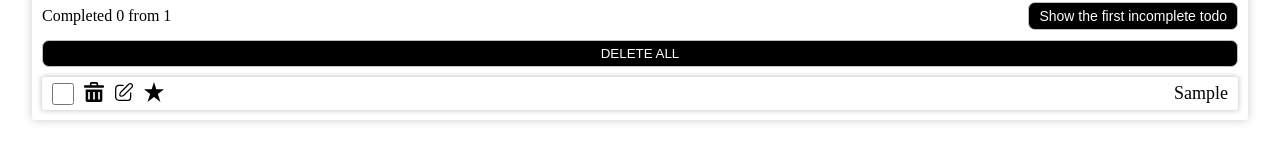
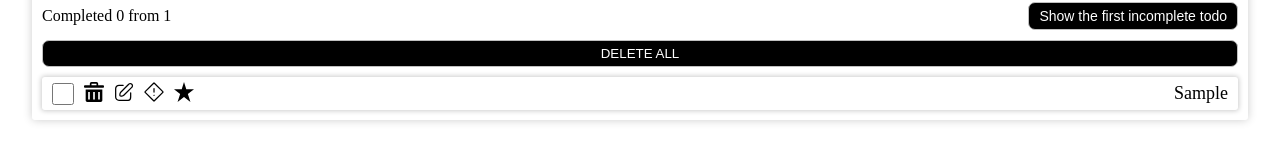
Before and after one commit to vengernazar12-web/todo-react, a React (Vite) app: page / in a window 1280 px wide. Both pictures are taken after typing "Sample" into the empty fields and a click on the button "ADD". Shown: the part 138-300 px from the top of the page. Built offline with nearby package versions, Linux system fonts and the light colour scheme.

Commit message:
Add priority

```diff
--- a/index.html
+++ b/index.html
@@ -67,6 +67,17 @@
       </g>
     </g>
   </symbol>
+
+  <symbol id="priority" viewBox="0 0 24 24" fill="none" xmlns="http://www.w3.org/2000/svg">
+    <g id="SVGRepo_iconCarrier">
+      <path
+        d="M11.5757 1.42426C11.81 1.18995 12.1899 1.18995 12.4243 1.42426L22.5757 11.5757C22.81 11.81 22.8101 12.1899 22.5757 12.4243L12.4243 22.5757C12.19 22.81 11.8101 22.8101 11.5757 22.5757L1.42426 12.4243C1.18995 12.19 1.18995 11.8101 1.42426 11.5757L11.5757 1.42426Z"
+        stroke="black" stroke-width="1.5" stroke-linecap="round" stroke-linejoin="round"></path>
+      <path d="M12 8L12 12" stroke="black" stroke-width="1.5" stroke-linecap="round" stroke-linejoin="round"></path>
+      <path d="M12 16.01L12.01 15.9989" stroke="black" stroke-width="1.5" stroke-linecap="round"
+        stroke-linejoin="round"></path>
+    </g>
+  </symbol>
 </svg>
 
 </html>
--- a/todo-react/src/App.jsx
+++ b/todo-react/src/App.jsx
@@ -11,17 +11,24 @@ import EditTodoWindow from './components/EditTodoWindow';
 import replaceHtmlSymbols from './replaceHtmlSymbols';
 
 const todosActions = (state, action) => {
-  const { type, id, title } = action;
+  const { type, id, title, priority } = action;
 
   switch (type) {
     case 'ADD': { return [...state, { id, title }]; };
     case 'DELETE': { return state.filter(todo => todo.id !== id); };
     case 'DELETE_ALL': { return []; };
     case 'SWITCH_COMPLETE_TODO': { return state.map(todo => todo.id === id ? { ...todo, isDone: !todo.isDone } : todo) };
-    case 'EDIT': { return state.map(todo => todo.id === id ? { ...todo, title } : todo) }
-    case 'SWITCH_FAVORITE': { return state.map(todo => todo.id === id ? { ...todo, isFav: !todo.isFav } : todo) }
+    case 'EDIT': { return state.map(todo => todo.id === id ? { ...todo, title } : todo) };
+    case 'SWITCH_FAVORITE': { return state.map(todo => todo.id === id ? { ...todo, isFav: !todo.isFav } : todo) };
+    case 'CHANGE_PRIORITY': { return state.map(todo => todo.id === id ? { ...todo, priority } : todo) };
     default: return state;
   }
+}
+
+const prioritiesColors = {
+  'low': 'green',
+  'medium': 'orange',
+  'high': 'red',
 }
 
 const savedTodos = JSON.parse(localStorage.getItem('todos') || "[]");
@@ -65,6 +72,19 @@ const App = () => {
     setEditTodoNewTitle('');
   }
 
+  const onChangePriority = (id, initPriority) => {
+    const targetPriority =
+      !initPriority
+        ? 'low'
+        : initPriority === 'low'
+          ? 'medium'
+          : initPriority === 'medium'
+            ? 'high'
+            : undefined;
+
+    dispatchTodos({ type: 'CHANGE_PRIORITY', id, priority: targetPriority });
+  }
+
   const valueForContext = {
     todos,
     dispatchTodos,
@@ -75,7 +95,9 @@ const App = () => {
     firstIncompleteTodoRef,
     setEditTodoId,
     onConfirmEditTodo,
-    setEditTodoNewTitle
+    setEditTodoNewTitle,
+    onChangePriority,
+    prioritiesColors
   }
 
   const todosLng = todos.length;
@@ -125,6 +147,7 @@ const App = () => {
                       checked={todo.isDone ?? false}
                       isFirstIncomplete={!!(firstIncompleteTodoId && todo.id === firstIncompleteTodoId)}
                       setEditTodoId={setEditTodoId}
+                      priority={todo.priority}
                     />)
                   : !todosLng
                     ? <h3>No todos...</h3>
--- a/todo-react/src/components/Input.jsx
+++ b/todo-react/src/components/Input.jsx
@@ -8,6 +8,7 @@ const Input = (props) => {
     checked = false,
     onChange = null,
     limit = 0,
+    name = undefined
   } = props;
 
   return (
@@ -20,6 +21,7 @@ const Input = (props) => {
       onInput={onInput}
       onChange={onChange}
       maxLength={limit || undefined}
+      name={name}
     />
   )
 }
--- a/todo-react/src/components/TodoItem.jsx
+++ b/todo-react/src/components/TodoItem.jsx
@@ -6,7 +6,9 @@ const TodoItem = (props) => {
   const {
     firstIncompleteTodoRef,
     setEditTodoNewTitle,
-    dispatchTodos
+    dispatchTodos,
+    onChangePriority,
+    prioritiesColors
   } = useContext(TodoContext);
 
   const {
@@ -18,15 +20,17 @@ const TodoItem = (props) => {
     isFirstIncomplete,
 
     setEditTodoId,
-    className
+    className,
+    priority
   } = props;
 
   return (
-    <li className={`${checked && 'is-done-todo' || null} ${className}`} ref={isFirstIncomplete ? firstIncompleteTodoRef : null}>
+    <li style={{ borderLeft: `${priority ? '5px' : '0'} solid ${prioritiesColors[priority] || 'transparent'}` }} className={`${checked && 'is-done-todo' || null} ${className}`} ref={isFirstIncomplete ? firstIncompleteTodoRef : null}>
       <Input checked={checked} onChange={switchComplete} type='checkbox' />
-      <button onClick={onDelete}><svg><use href='#delete'></use></svg></button>
-      <button onClick={() => {setEditTodoNewTitle(title); setEditTodoId(id)}}><svg><use href='#edit'></use></svg></button>
-      <button onClick={() => dispatchTodos({ type: 'SWITCH_FAVORITE', id })}><svg className='fav'><use href='#fav'></use></svg></button>
+      <button onClick={onDelete}><svg><use href='#delete'></use></svg></button> {/* Delete button */}
+      <button onClick={() => {setEditTodoNewTitle(title); setEditTodoId(id)}}><svg><use href='#edit'></use></svg></button> {/* Edit button */}
+      <button className="priority" onClick={() => {onChangePriority(id, priority)}}><svg><use href='#priority'></use></svg></button> {/* Change priority button */}
+      <button onClick={() => dispatchTodos({ type: 'SWITCH_FAVORITE', id })}><svg className='fav'><use href='#fav'></use></svg></button> {/* Switch favorite button */}
       <p dangerouslySetInnerHTML={{ __html: title }}/>
     </li>
   )
```
